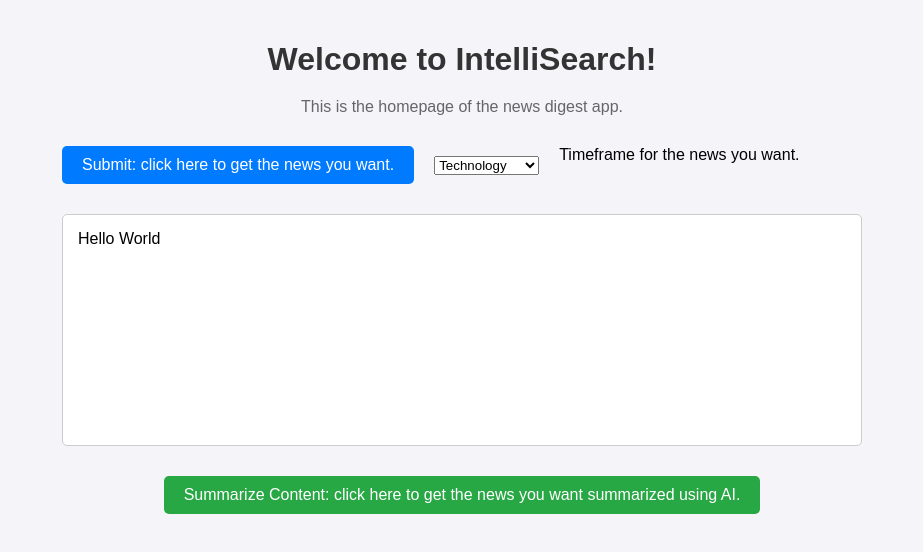
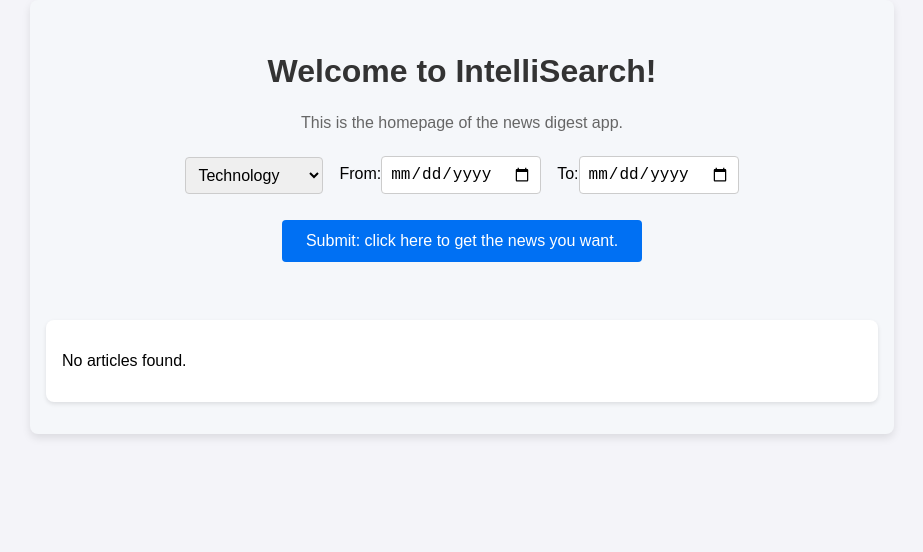
Before and after one commit to Aravsharma1/IntelliSearch, a Next.js app in the folder my-app/: page / in a window 1280 px wide. Shown: the top 552 px of the page, without its empty margins (178-1101 px from the left). Built offline with nearby package versions, Linux system fonts and the light colour scheme.

Commit message:
finished backend integrtion with frontend components for mvp

```diff
--- a/my-app/app/HomePage.module.css
+++ b/my-app/app/HomePage.module.css
@@ -1,135 +1,106 @@
-/* HomePage.module.css */
+/* app/HomePage.module.css */
 
-/* Container styling */
+/* Container for the entire page */
 .container {
-    max-width: 1200px; /* Set a maximum width for the container */
-    margin: 0 auto;    /* Center the container horizontally */
-    padding: 20px;     /* Add padding inside the container */
+    display: flex;
+    flex-direction: column;
+    align-items: center;
+    padding: 2rem;
+    max-width: 800px;
+    margin: 0 auto;
+    background-color: #f5f7fa;
+    border-radius: 8px;
+    box-shadow: 0 4px 8px rgba(0, 0, 0, 0.1);
   }
 
-  /* Heading styling */
-  .heading {
+  /* Title styling */
+  .title {
+    font-size: 2rem;
+    font-weight: bold;
+    color: #333;
+    margin-bottom: 0.5rem;
     text-align: center;
-    color: #333;
-    margin-bottom: 20px;
   }
 
-  /* Introductory paragraph styling */
-  .intro {
+  /* Subtitle styling */
+  .subtitle {
+    font-size: 1rem;
+    color: #666;
+    margin-bottom: 1.5rem;
     text-align: center;
-    color: #666;
-    margin-bottom: 20px;
   }
 
-  /* Link styling */
-  .aboutLink {
-    display: block;
-    text-align: center;
-    margin-bottom: 20px;
-    color: #007bff;
-    text-decoration: none;
+  /* Form container for the dropdowns and inputs */
+  .formContainer {
+    display: flex;
+    gap: 1rem;
+    align-items: center;
+    justify-content: center;
+    margin-bottom: 1.5rem;
+    flex-wrap: wrap;
   }
 
-  .aboutLink:hover {
-    text-decoration: underline;
+  /* Dropdown menu styling */
+  .dropdown {
+    padding: 0.5rem;
+    font-size: 1rem;
+    border: 1px solid #ccc;
+    border-radius: 4px;
   }
 
-  /* Flex container for button and dropdown menu */
-  .buttonDropdownContainer {
-    display: flex;
-    align-items: center;
-    gap: 20px; /* Space between the button and dropdown */
-    margin-bottom: 20px; /* Space below the container */
+  /* Date input styling */
+  .dateInput {
+    padding: 0.5rem;
+    font-size: 1rem;
+    border: 1px solid #ccc;
+    border-radius: 4px;
   }
 
   /* Submit button styling */
   .submitButton {
-    flex-shrink: 0; /* Prevent the button from shrinking */
+    padding: 0.75rem 1.5rem;
+    font-size: 1rem;
+    color: #fff;
+    background-color: #0070f3;
+    border: none;
+    border-radius: 4px;
+    cursor: pointer;
+    transition: background-color 0.3s;
   }
 
-  .submitButton button {
-    background-color: #007bff;
-    color: white;
-    border: none;
-    padding: 10px 20px;
-    cursor: pointer;
-    border-radius: 5px;
-    font-size: 16px;
+  .submitButton:hover {
+    background-color: #005bb5;
   }
 
-  .submitButton button:hover {
-    background-color: #0056b3;
+  /* Articles container styling */
+  .articlesContainer {
+    width: 100%;
+    margin-top: 1.5rem;
+    background-color: #fff;
+    padding: 1rem;
+    border-radius: 8px;
+    box-shadow: 0 2px 4px rgba(0, 0, 0, 0.1);
   }
 
-  /* Dropdown menu styling */
-  .dropdownMenu {
-    flex-grow: 10; /* Allow the dropdown to take available space */
-    width: 200%;
+  .articleItem {
+    margin-bottom: 1rem;
+    padding-bottom: 1rem;
+    border-bottom: 1px solid #eee;
   }
 
-  .dropdownMenu select {
-    width: 1200%;
-    padding: 10px;
-    border: 1px solid #dc2b2b;
-    border-radius: 5px;
-    font-size: 16px;
-    background-color: #dc2b2b;
-    color: #f22121;
-    appearance: none; /* Remove default styling */
-    -webkit-appearance: none; /* For Safari */
-    -moz-appearance: none; /* For Firefox */
-
-    background-repeat: no-repeat;
-    background-position: right 10px center;
-    background-size: 12px;
+  .articleTitle {
+    font-size: 1.25rem;
+    font-weight: bold;
+    color: #333;
   }
 
-  /* Main text field styling */
-  .mainTextField {
-    border: 1px solid #ccc;
-    padding: 15px;
-    height: 200px;
-    overflow-y: auto;
-    background-color: #fff;
-    border-radius: 5px;
-    margin-bottom: 20px;
+  .articleDescription {
+    font-size: 1rem;
+    color: #555;
   }
 
-  /* Time frame section styling */
-  .timeFrame {
-    margin-bottom: 20px;
+  /* Loading text styling */
+  .loadingText {
+    font-size: 1rem;
+    color: #666;
   }
-
-  /* Summarize content button styling */
-  .summarizeContent {
-    text-align: center;
-    margin-bottom: 20px;
-  }
-
-  .summarizeContent button {
-    background-color: #28a745;
-    color: white;
-    border: none;
-    padding: 10px 20px;
-    cursor: pointer;
-    border-radius: 5px;
-    font-size: 16px;
-  }
-
-  .summarizeContent button:hover {
-    background-color: #218838;
-  }
-
-  /* Responsive design adjustments */
-  @media (max-width: 768px) {
-    .buttonDropdownContainer {
-      flex-direction: column; /* Stack items vertically on smaller screens */
-      align-items: stretch;   /* Ensure items take full width */
-    }
-
-    .submitButton,
-    .dropdownMenu {
-      width: 100%; /* Full width for each item */
-      margin: 5px 0; /* Vertical spacing between items */
-    }
-  }
--- /dev/null
+++ b/my-app/app/api/news/route.js
@@ -0,0 +1,30 @@
+// app/api/news/route.js
+import dotenv from "dotenv";
+dotenv.config({ path: './.env' });
+
+export async function GET(request) {
+  const apiKey = process.env.news_apikey;
+  const { searchParams } = new URL(request.url);
+
+  // Retrieve category and date range from query parameters
+  const category = searchParams.get('category') || 'technology'; // Default to 'technology'
+  const from = searchParams.get('from'); // Start date for articles
+  const to = searchParams.get('to'); // End date for articles
+
+  // Construct the URL with query parameters
+  const url = `https://newsapi.org/v2/top-headlines?category=${category}&from=${from}&to=${to}&apiKey=${apiKey}`;
+
+  try {
+    const response = await fetch(url);
+    const data = await response.json();
+    return new Response(JSON.stringify(data), {
+      status: 200,
+      headers: { 'Content-Type': 'application/json' },
+    });
+  } catch (error) {
+    return new Response(JSON.stringify({ error: 'Failed to fetch news' }), {
+      status: 500,
+      headers: { 'Content-Type': 'application/json' },
+    });
+  }
+}
--- a/my-app/app/page.tsx
+++ b/my-app/app/page.tsx
@@ -1,71 +1,106 @@
 // app/page.tsx
-import React from 'react';
-import Link from 'next/link';
+
+"use client";
+
+import React, { useState } from 'react';
 import styles from './HomePage.module.css';
 
+interface Article {
+  title: string;
+  description: string;
+}
+
 export default function HomePage() {
+  const [articles, setArticles] = useState<Article[]>([]);
+  const [loading, setLoading] = useState(false);
+  const [category, setCategory] = useState('technology');
+  const [fromDate, setFromDate] = useState('');
+  const [toDate, setToDate] = useState('');
+
+  const fetchArticles = () => {
+    setLoading(true);
+
+    const query = new URLSearchParams({
+      category,
+      from: fromDate,
+      to: toDate,
+    }).toString();
+
+    fetch(`/api/news?${query}`)
+      .then(response => {
+        if (!response.ok) {
+          throw new Error('Failed to fetch news data');
+        }
+        return response.json();
+      })
+      .then(data => {
+        setArticles(data.articles || []);
+        setLoading(false);
+      })
+      .catch(error => {
+        console.error(error);
+        setLoading(false);
+      });
+  };
+
   return (
-    <div className="container">
-      <h1 className={styles.heading}>Welcome to IntelliSearch!</h1>
-      <p className={styles.intro}>This is the homepage of the news digest app.</p>
-      <div className={styles.buttonDropdownContainer}>
-        <SubmitButton />
-        <DropdownMenu />
-        <TimeFrame />
+    <div className={styles.container}>
+      <h1 className={styles.title}>Welcome to IntelliSearch!</h1>
+      <p className={styles.subtitle}>This is the homepage of the news digest app.</p>
+
+      <div className={styles.formContainer}>
+        <label>
+          <select className={styles.dropdown} value={category} onChange={(e) => setCategory(e.target.value)}>
+            <option value="technology">Technology</option>
+            <option value="entertainment">Entertainment</option>
+            <option value="business">Business</option>
+            <option value="sports">Sports</option>
+            <option value="science">Science</option>
+            <option value="health">Health</option>
+          </select>
+        </label>
+
+        <label>
+          From:
+          <input
+            className={styles.dateInput}
+            type="date"
+            value={fromDate}
+            onChange={(e) => setFromDate(e.target.value)}
+          />
+        </label>
+
+        <label>
+          To:
+          <input
+            className={styles.dateInput}
+            type="date"
+            value={toDate}
+            onChange={(e) => setToDate(e.target.value)}
+          />
+        </label>
+
+        <button className={styles.submitButton} onClick={fetchArticles}>Submit: click here to get the news you want.</button>
       </div>
-      <MainTextField />
-      <SummarizeContent />
+
+      {loading ? (
+        <p className={styles.loadingText}>Loading news...</p>
+      ) : (
+        <div className={styles.articlesContainer}>
+          {articles.length > 0 ? (
+            <ul>
+              {articles.map((article, index) => (
+                <li key={index} className={styles.articleItem}>
+                  <h3 className={styles.articleTitle}>{article.title}</h3>
+                  <p className={styles.articleDescription}>{article.description}</p>
+                </li>
+              ))}
+            </ul>
+          ) : (
+            <p>No articles found.</p>
+          )}
+        </div>
+      )}
     </div>
   );
 }
-
-export function MainTextField() {
-  return (
-    <div className={styles.mainTextField}>
-      Hello World
-    </div>
-  );
-}
-
-export function DropdownMenu3() {
-  return (
-    <div className={styles.dropdownMenu}>
-      Dropdown Menu for news genre.
-    </div>
-  );
-}
-
-export function DropdownMenu(){
-  return (
-    <select name='NewsGenre' id = 'NewsGenre'>
-      <option value="volvo">Technology</option>
-    <option value="saab">Entertainment</option>
-    <option value="mercedes">Geopolitics</option>
-    <option value="audi">All</option>
-    </select>
-  )
-}
-
-export function TimeFrame() {
-  return (
-    <div className={styles.timeFrame}>
-      Timeframe for the news you want.
-    </div>
-  );
-}
-
-export function SubmitButton() {
-  return (
-    <div className={styles.submitButton}>
-      <button>Submit: click here to get the news you want.</button>
-    </div>
-  );
-}
-
-export function SummarizeContent() {
-  return (
-    <div className={styles.summarizeContent}>
-      <button>Summarize Content: click here to get the news you want summarized using AI.</button>
-    </div>
-  );
-}
```
Also changed, not shown: my-app/app/backend/news.js (deleted, +0 -18 lines).
